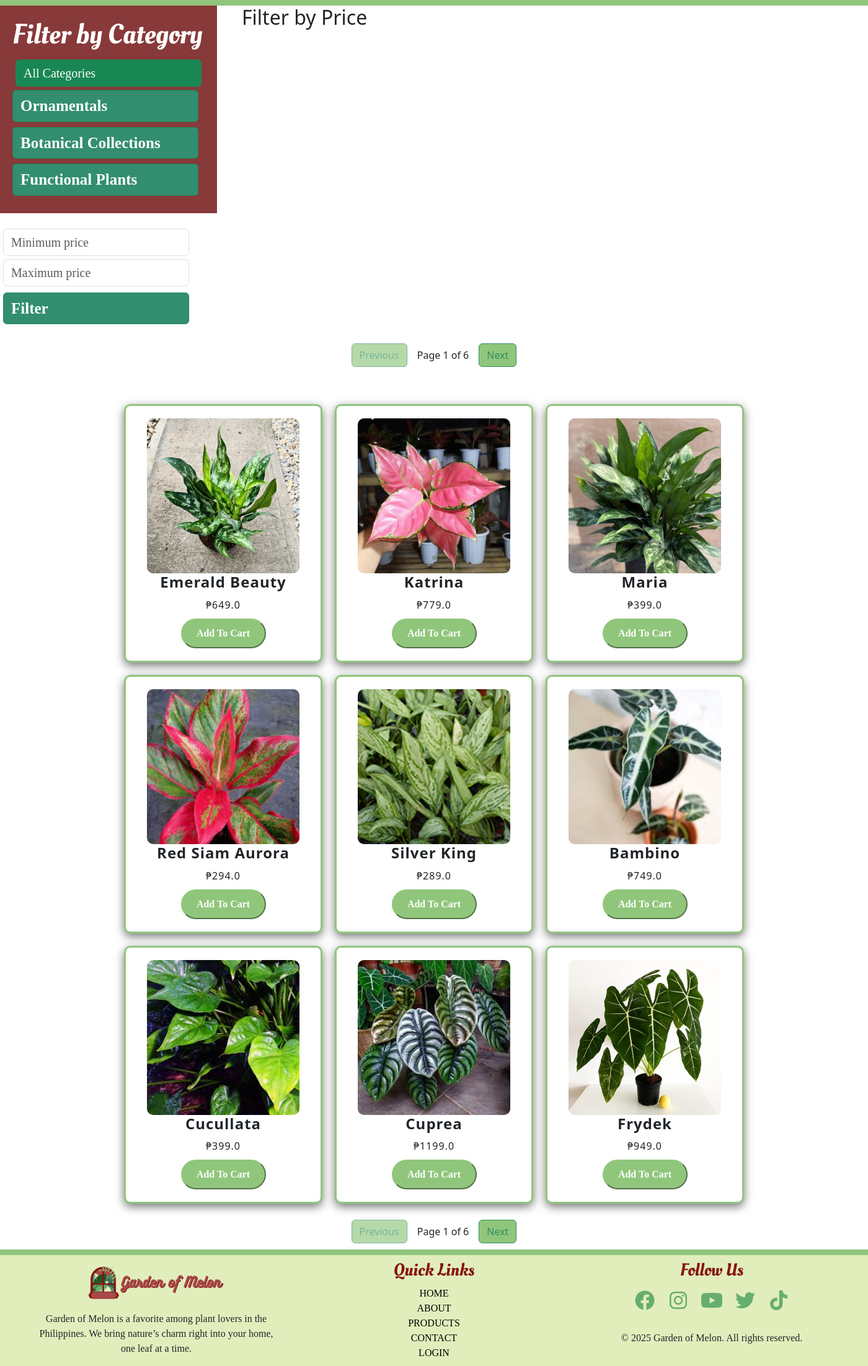
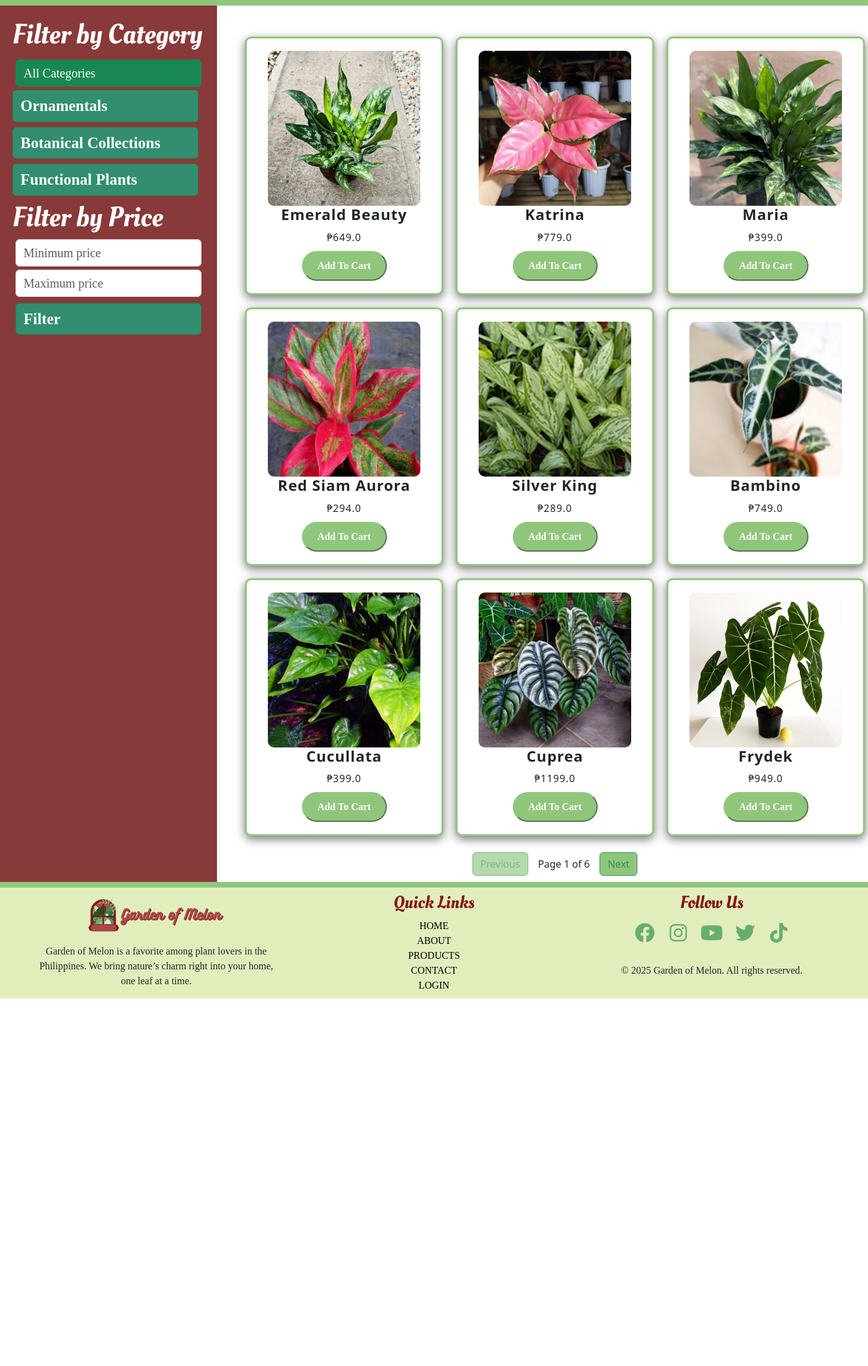
Before and after one commit to lgregala/CMSC121-Machine-Problem, a Django app: page /products/ in a window 1400 px wide. Shown: the part 100-2304 px from the top of the page at 62% size. After the commit the page ends 1711 px from the top, so only its background shows below. Run offline with Django 5.2, Linux system fonts and the light colour scheme; data comes from the database, SQL or seed files in the repository; both versions use the stored data as it was after the commit; some web fonts are replaced.

Commit message:
FINAL RESOLVED CONFLICTS

```diff
--- a/CS121MP/GardenSettings/GardenOfMelon/templates/products.html
+++ b/CS121MP/GardenSettings/GardenOfMelon/templates/products.html
@@ -72,9 +72,6 @@
           <a href="{% url 'products' %}?category=Bloom and Doom" class="btn btn-outline-success filter-btn">Bloom and Doom</a>
         </div>
 
-
-      </div>
-
         <h2>Filter by Price</h2>
 
          <form>
@@ -106,31 +103,12 @@
 
       {% else %}
         {% if search_performed %}
-          <br>
-          <p class="search-results">🔍︎ Search results for "<strong>{{ search_query }}</strong>"</p>
+        <br> <p class="search-results">🔍︎ Search results for "<strong>{{ search_query }}</strong>"</p>
         {% endif %}
 
         {% if filterMin_performed and filterMax_performed %}
-          <br>
-          <p class="search-results">🔍︎ Filter results for "<strong>₱{{ min_price }} - ₱{{ max_price }}</strong>"</p>
+        <br> <p class="search-results">🔍︎ Filter results for "<strong>₱{{ min_price }} - ₱{{ max_price }}</strong>"</p>
         {% endif %}
-
-        {# Pagination controls at the top #}
-        <div class="pagination-controls mb-3">
-          {% if products.has_previous %}
-            <a href="?page={{ products.previous_page_number }}" class="btn btn-outline-primary">Previous</a>
-          {% else %}
-            <button class="btn btn-outline-secondary" disabled>Previous</button>
-          {% endif %}
-
-          <span class="mx-3">Page {{ products.number }} of {{ products.paginator.num_pages }}</span>
-
-          {% if products.has_next %}
-            <a href="?page={{ products.next_page_number }}" class="btn btn-outline-primary">Next</a>
-          {% else %}
-            <button class="btn btn-outline-secondary" disabled>Next</button>
-          {% endif %}
-        </div>
 
         <div class="list">
           {% for product in products %}
```
Also changed, not shown: CS121MP/GardenSettings/db.sqlite3. Lines whose indentation alone changed are shown as unchanged.
